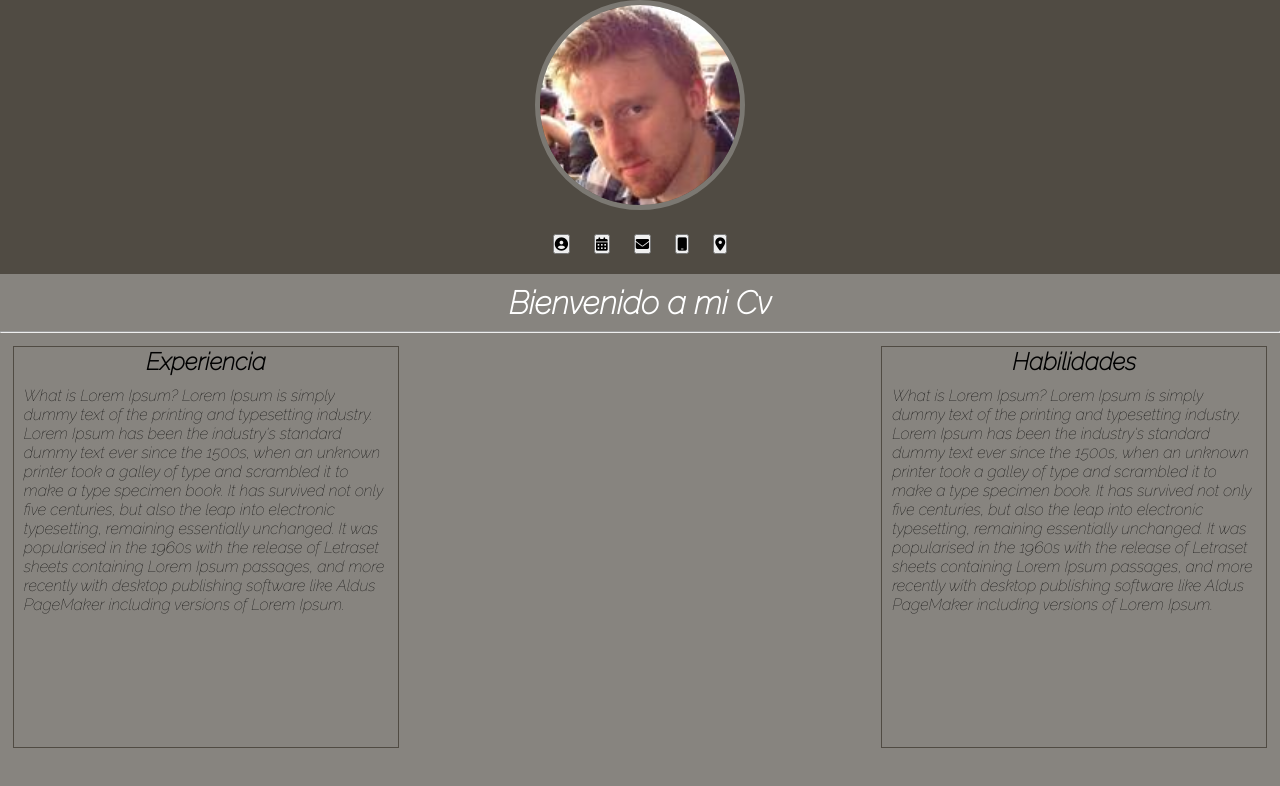
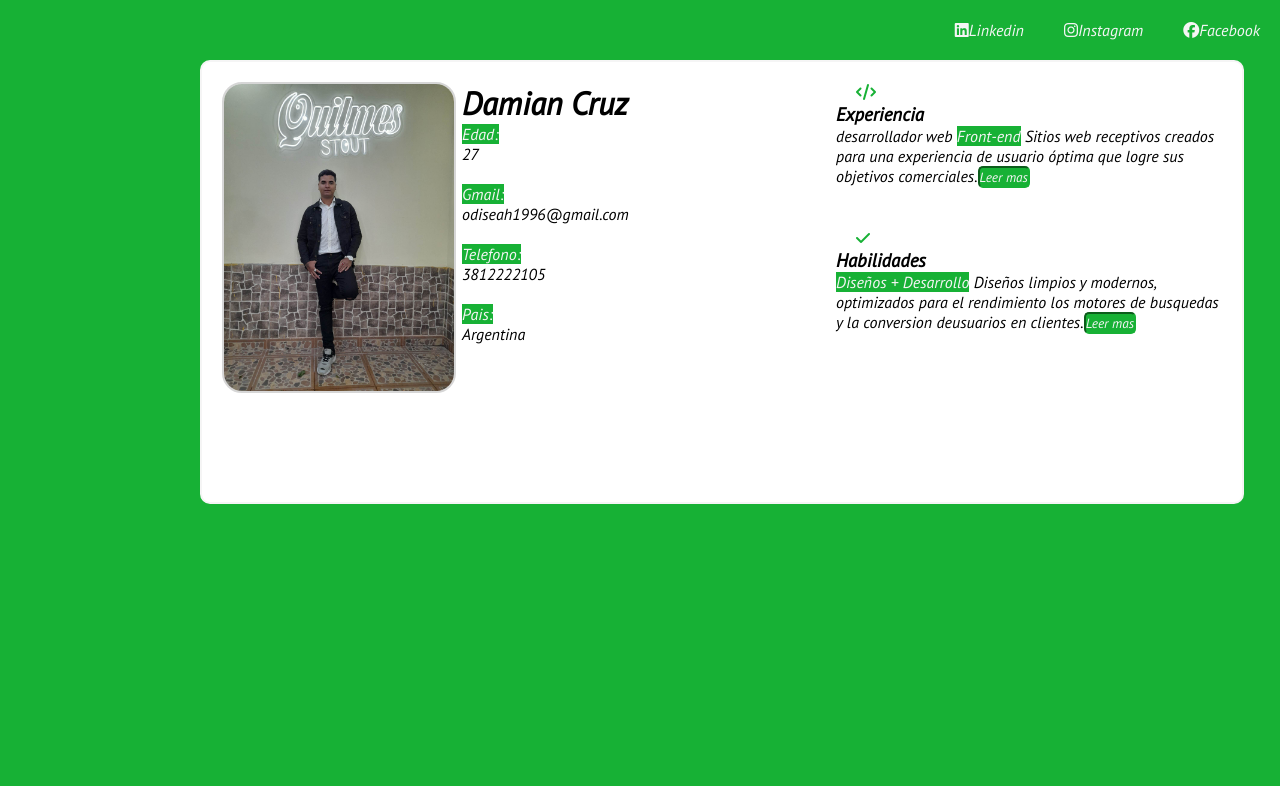
Before and after one commit to odiseah12/Proyecto-ArgentinaPrograma4.0, a plain HTML site: page index.html in a window 1280 px wide. Drawn offline with Linux system fonts and the light colour scheme; a web font is replaced by a local one.

Commit message:
Add files via upload

```diff
--- a/index.html
+++ b/index.html
@@ -1,52 +1,63 @@
 <!DOCTYPE html>
-<html lang="es">
+<html lang="en">
 <head>
     <meta charset="UTF-8">
     <meta http-equiv="X-UA-Compatible" content="IE=edge">
-    <link rel="stylesheet" href="estilos.css">
+    <meta name="viewport" content="width=device-width, initial-scale=1.0">
     <script src="https://kit.fontawesome.com/0316b3a8d4.js" crossorigin="anonymous"></script>
-    <meta name="viewport" content="width=device-width, initial-scale=1.0">
-    <title>Cv Argentina Programa</title>
+    <link rel="stylesheet" href="style.css">
+    <title>Cv-Proyecto</title>
 </head>
 <body>
+    <main>
+        <nav class="nav">
 
-    <div class="col-1">
-            <img src="./img/perfil.jpg" alt="">
+            <ul>
+                <li><a href=""><i class="fa-brands fa-facebook"></i>Facebook</a></li>
+                <li><a href=""><i class="fa-brands fa-instagram"></i>Instagram</a></li>
+                <li><a href=""><i class="fa-brands fa-linkedin"></i>Linkedin</a></li>
+            </ul>
+        </nav>
+
+        <div class="contenedor">
+            <div class="col-1">
+                <img src="./img/320770714_1324746851647038_4556006125843799587_n.jpg" width="230px" alt="">
 
 
-                <ul>
-                <li><button id="boton"type="button"><i class="fa-solid fa-circle-user"></i></button></li>
+            </div>
+            <div class="col-2">
+                <h1>Damian Cruz</h1>
 
-                <li><button id="boton-fn"><i class="fa-solid fa-calendar-days"></button></i> </li>
+                <span>Edad: </span><p>       27</p>
+                <br>
+                <span>Gmail: </span>
+                <p> odiseah1996@gmail.com</p>
+                <br>
+                <span>Telefono:</span>
+                <p>  3812222105</p>
+                <br>
+                <span>Pais:</span>
+                <p>Argentina</p>
+               <br>
+            </div>
+            <div class="col-3">
+                <i id="i" class="fa-solid fa-code"></i>
+                <h3>Experiencia</h3>
+                <p>desarrollador web <span>Front-end</span> Sitios web receptivos creados para una experiencia
+                    de usuario óptima que logre sus objetivos comerciales.<button id="hide-text-1">Leer mas</button></p>
+                    <p id="mostrar-1" class="block">asdasdasd</p>
+                    <br>
+                    <br>
+                    <i id="i" class="fa-solid fa-check"></i>
+                    <h3>Habilidades</h3>
+                    <p><span>Diseños + Desarrollo</span>
+                    Diseños limpios y modernos, optimizados para el rendimiento
+                los motores de busquedas y la conversion deusuarios en clientes.<button id="hide-text-2">Leer mas</button></p>
+                <p id="mostrar-2" class="block">asdasdasd</p>
+            </div>
+        </div>
 
-                <li><button id="boton-gmail"><i class="fa-solid fa-envelope"></i> </button> </li>
-                <li><button id="boton-cel"><i class="fa-solid fa-mobile"></i></button> </li>
-                <li><button id="boton-pais"><i class="fa-solid fa-location-dot"></i></button> </li>
-
-            </ul>
-            <span class="hide" id="hide-n"> Gene Lynch </span>
-            <span class="hide" id="hide-fn">12/02/1996</span>
-            <span class="hide" id="hide-gmail">gene.lynch@example.com</span>
-            <span class="hide" id="hide-cel">(600) 985-3006</span>
-            <span class="hide" id="hide-pais">australi</span>
-
-    </div>
-    <div class="row">
-
-        <h1>Bienvenido a mi Cv</h1>
-        <hr>
-        <div class="col1">
-            <h2>Experiencia</h2> <p> What is Lorem Ipsum?
-            Lorem Ipsum is simply dummy text of the printing and typesetting industry. Lorem Ipsum has been the industry's standard dummy text ever since the 1500s, when an unknown printer took a galley of type and scrambled it to make a type specimen book. It has survived not only five centuries, but also the leap into electronic typesetting, remaining essentially unchanged. It was popularised in the 1960s with the release of Letraset sheets containing Lorem Ipsum passages, and more recently with desktop publishing software like Aldus PageMaker including versions of Lorem Ipsum.</p></div>
-        <div class="col2"> <h2>Habilidades</h2> <p> What is Lorem Ipsum?
-            Lorem Ipsum is simply dummy text of the printing and typesetting industry. Lorem Ipsum has been the industry's standard dummy text ever since the 1500s, when an unknown printer took a galley of type and scrambled it to make a type specimen book. It has survived not only five centuries, but also the leap into electronic typesetting, remaining essentially unchanged. It was popularised in the 1960s with the release of Letraset sheets containing Lorem Ipsum passages, and more recently with desktop publishing software like Aldus PageMaker including versions of Lorem Ipsum.</p></div>
-
-
-
-
-    </div>
-
+    </main>
     <script src="./script.js"></script>
 </body>
-
 </html>
--- a/script.js
+++ b/script.js
@@ -1,21 +1,15 @@
-let boton = document.getElementById("boton");
-let mostrar1 = document.getElementById("hide-n");
-let botonPais = document.getElementById("boton-pais")
-let mostrar2 = document.getElementById("hide-pais")
-let mostrar3 = document.getElementById("hide-fn")
-let botonFn = document.getElementById("boton-fn")
-let mostrar4 = document.getElementById("hide-gmail")
-let botonCel = document.getElementById("boton-cel")
-let mostrar5 = document.getElementById("hide-cel")
-let botonGmail = document.getElementById("boton-gmail")
-let mostrar6 = document.getElementById("hide-gmail")
+// variables const
+const hideText1 = document.getElementById("mostrar-1");
+const hideText2 = document.getElementById("mostrar-2");
+const hideTextBtn1 = document.getElementById("hide-text-1");
+const hideTextBtn2 = document.getElementById("hide-text-2");
 
-botonCel.addEventListener("click", () => toggleText(mostrar5));
-botonFn.addEventListener("click",() => toggleText(mostrar3));
-botonPais.addEventListener("click",() => toggleText(mostrar2));
-botonGmail.addEventListener("click",() => toggleText(mostrar6));
-boton.addEventListener("click", () => toggleText(mostrar1));
+// funcion reutilizable
+function toggleText(textElement, buttonText) {
+  textElement.classList.toggle("show");
+  buttonText.textContent = textElement.classList.contains("show") ? "Ver menos" : "Leer más";
+}
 
-function toggleText(element) {
-    element.classList.toggle("show");
-}
+// mostrar y ocultar
+hideTextBtn1.addEventListener("click", () => toggleText(hideText1, hideTextBtn1));
+hideTextBtn2.addEventListener("click", () => toggleText(hideText2, hideTextBtn2));
--- /dev/null
+++ b/style.css
@@ -0,0 +1,85 @@
+
+  @import url('https://fonts.googleapis.com/css2?family=PT+Sans:ital@1&family=Playfair+Display:ital@1&display=swap');
+
+
+*{
+
+    padding: 0;
+    margin: 0;
+    font-family: 'Playfair Display', serif;
+font-family: 'PT Sans', sans-serif;
+}
+body{
+    background: #17B135;
+}
+.contenedor{
+    background-color: white;
+    display: flex;
+    padding: 20px;
+    margin: 10px;
+    margin-left: 200px;
+    margin-top: 200px;
+    width: 1000px;
+    background-color: white;
+    border: 2px solid #F5F5F5;
+    border-radius: 10px;
+    height:400px ;
+
+
+}
+img{
+    border: 2px solid #3333;
+    border-radius: 20px;
+}
+.col-2{
+    position: absolute;
+    margin-left: 240px;
+}
+h2{
+    padding: 10px;
+    margin: 7px;
+}
+button{
+    background-color: #17B135;
+    color: #F5F5F5;
+    border: 2px inset #17B135;
+    border-radius: 5px;
+    cursor: pointer;
+
+}
+nav li{
+   display: inline-block;
+   margin: 20px;
+   float: right;
+
+}
+a{
+    text-decoration: none;
+    color: #F5F5F5;
+
+}
+.footer li{
+    display: inline-block;
+}
+.footer{
+    margin-left: 250px;
+}
+
+
+span{
+    background: #17B135;
+    color: #F5F5F5;
+}
+.col-3{
+    margin-left: 380px;
+}
+#i{
+    color: #17B135;
+    margin-left: 20px;
+}
+ .block{
+    display: none;
+ }
+ .show{
+    display: block;
+ }
```
Also changed, not shown: img/320770714_1324746851647038_4556006125843799587_n.jpg (added).
